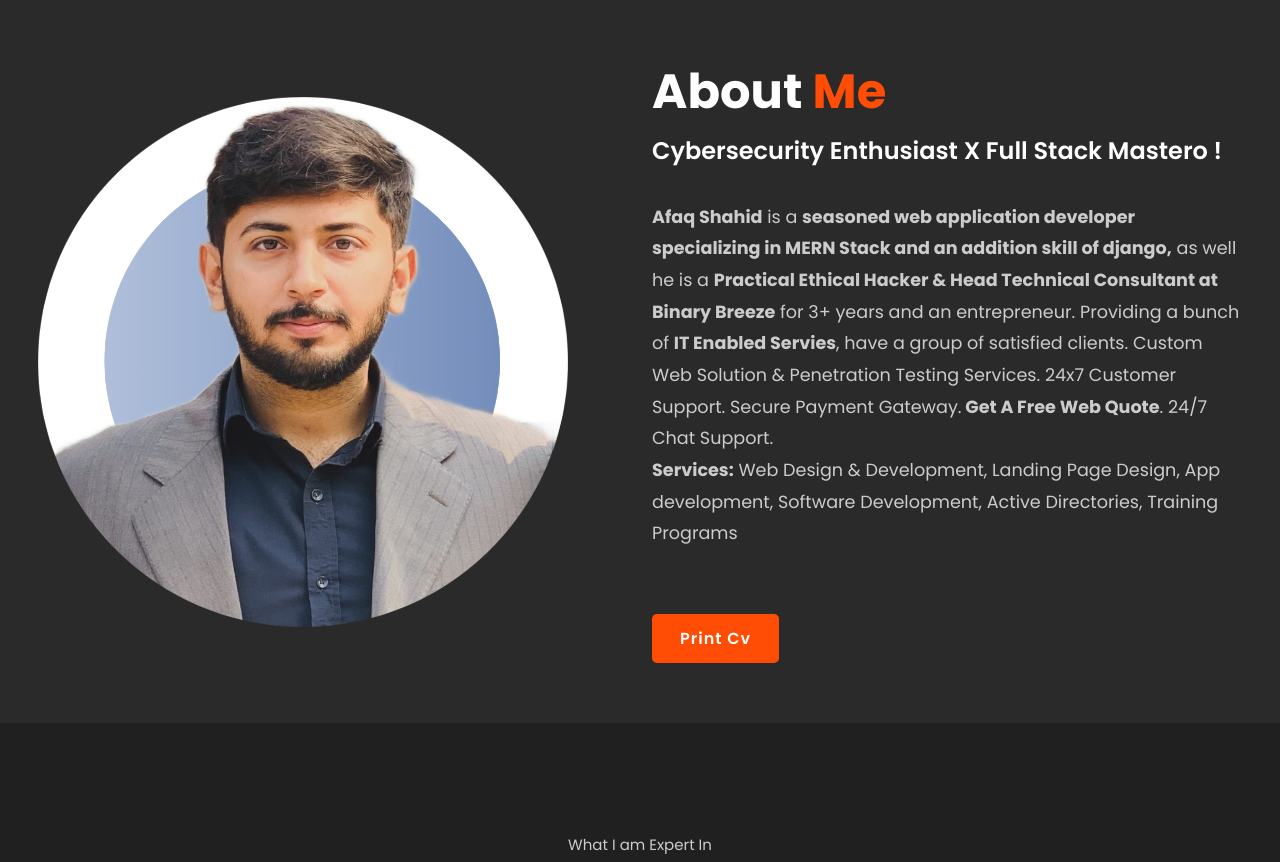
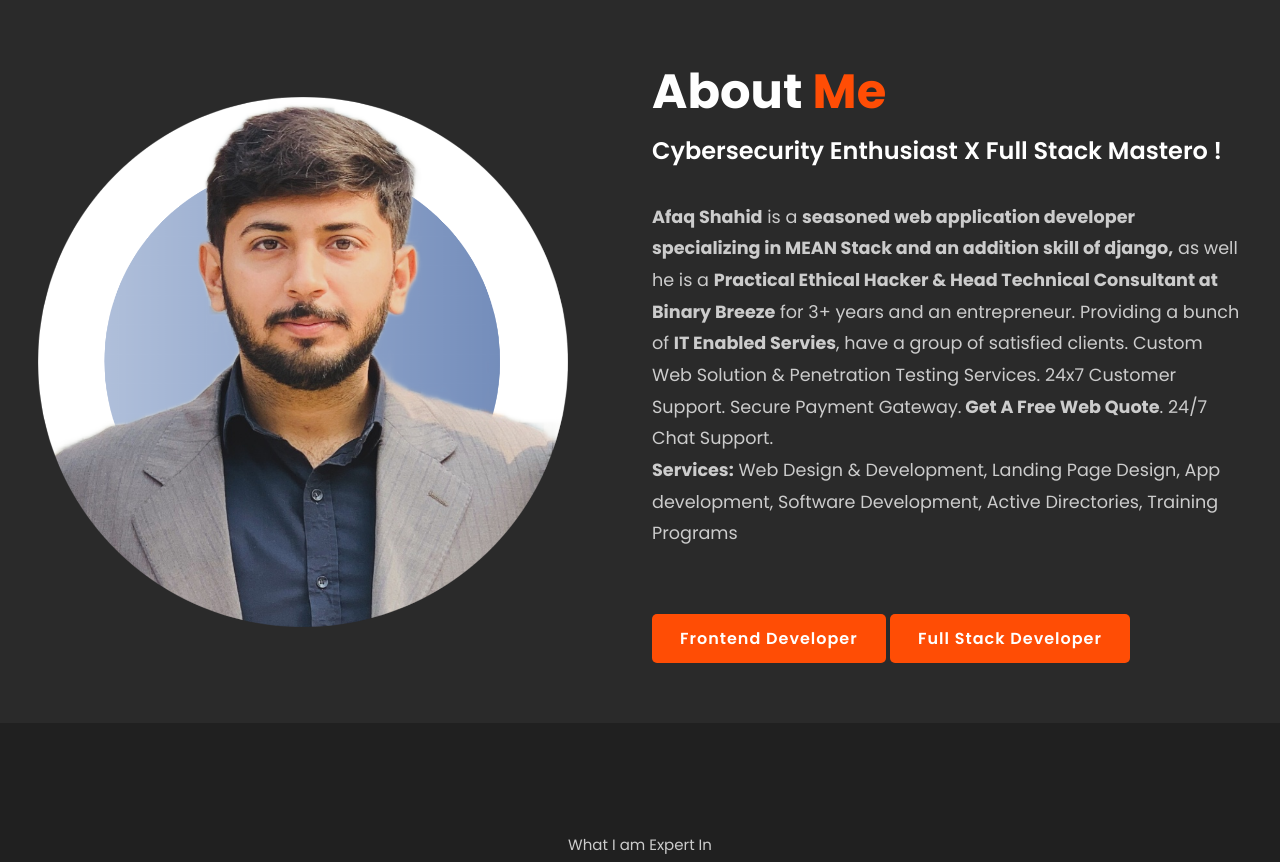
Before and after one commit to CodeAfaq/afaq-portfolio, a Django app: page / in a window 1280 px wide. Shown: the part 842-1704 px from the top of the page. Run offline with Django 4.2, Linux system fonts and the light colour scheme; data comes from the database, SQL or seed files in the repository.

Commit message:
CV-UPDATE

```diff
--- a/main/templates/index.html
+++ b/main/templates/index.html
@@ -28,8 +28,8 @@
 		<div class="about-text">
 			<h2>About <span>Me</span></h2>
 			<h4>Cybersecurity Enthusiast X Full Stack Mastero !</h4>
-			<p><b>Afaq Shahid</b> is a <b>seasoned web application developer specializing in MERN Stack and an addition skill of django,</b> as well he is a <b>Practical Ethical Hacker & Head Technical Consultant at Binary Breeze</b> for 3+ years and an entrepreneur. Providing a bunch of <b>IT Enabled Servies</b>, have  a group of satisfied clients. Custom Web Solution & Penetration Testing Services. 24x7 Customer Support. Secure Payment Gateway.<b> Get A Free Web Quote</b>. 24/7 Chat Support.<br> <b>Services:</b> Web Design & Development, Landing Page Design, App development, Software Development, Active Directories, Training Programs</p>
-			<a href="{% static "img/cv/AfaqShahid-CV.pdf" %}" target="_blank" class="btn">Print Cv</a>
+			<p><b>Afaq Shahid</b> is a <b>seasoned web application developer specializing in MEAN Stack and an addition skill of django,</b> as well he is a <b>Practical Ethical Hacker & Head Technical Consultant at Binary Breeze</b> for 3+ years and an entrepreneur. Providing a bunch of <b>IT Enabled Servies</b>, have  a group of satisfied clients. Custom Web Solution & Penetration Testing Services. 24x7 Customer Support. Secure Payment Gateway.<b> Get A Free Web Quote</b>. 24/7 Chat Support.<br> <b>Services:</b> Web Design & Development, Landing Page Design, App development, Software Development, Active Directories, Training Programs</p>
+			<a href="{% static "img/cv/Afaq Shahid - frontend.pdf" %}" target="_blank" class="btn">Frontend Developer</a> <a href="{% static "img/cv/Afaq Shahid - cv.pdf" %}" target="_blank" class="btn">Full Stack Developer</a>
 		</div>
 	</section>
 
```
Also changed, not shown: 3 other files.
